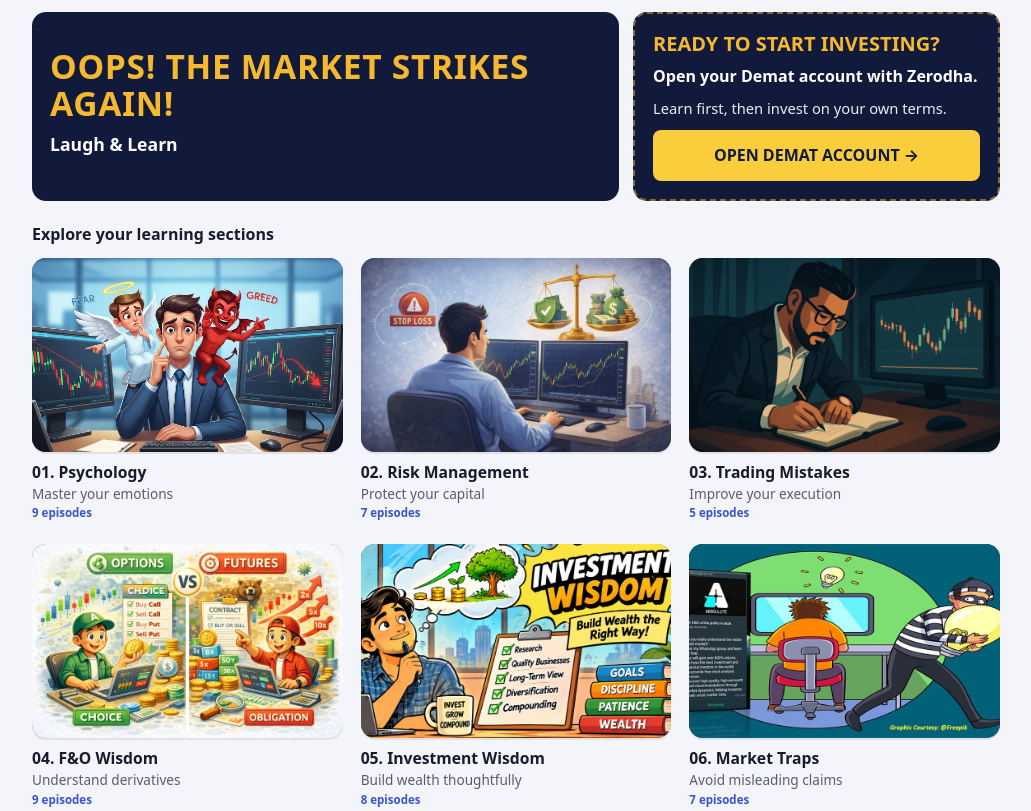
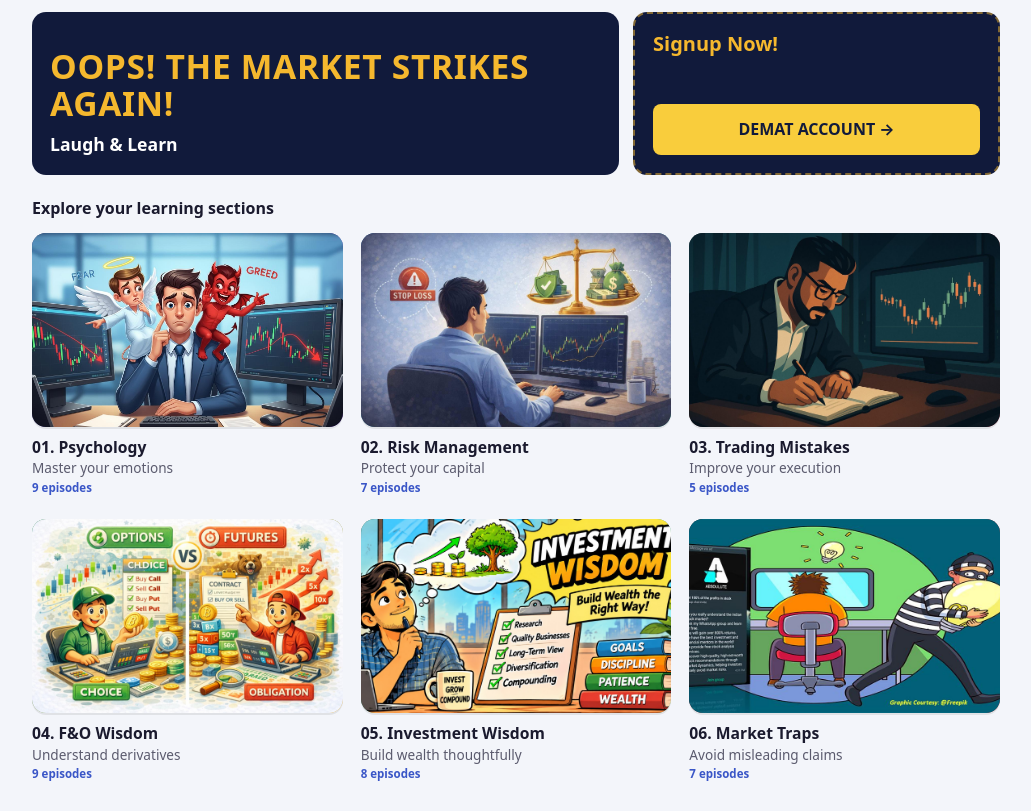
Before and after one commit to vkkeyan1711/powerpangu, a plain HTML site: page comics.html in a window 1280 px wide. Shown: the top 811 px of the page, without its empty margins (124-1155 px from the left). Drawn offline with Linux system fonts and the light colour scheme.

Commit message:
Update comics.html

```diff
--- a/comics.html
+++ b/comics.html
@@ -1234,10 +1234,8 @@ function viewHome(){
     <div class="tagline">Laugh & Learn </div>
       </section>
   <aside class="ref" aria-label="Open a Demat account">
-    <h2>READY TO START INVESTING?</h2>
-    <div class="lead">Open your Demat account with Zerodha.</div>
-    <p>Learn first, then invest on your own terms.</p>
-    <a class="btn" href="https://zerodha.com/open-account?c=ZMPMQU" target="_blank" rel="noopener sponsored">OPEN DEMAT ACCOUNT →</a>
+        <h2><strong>Signup Now!</strong></h2>
+    <a class="btn" href="https://zerodha.com/open-account?c=ZMPMQU" target="_blank" rel="noopener sponsored"> DEMAT ACCOUNT →</a>
 
   </aside>
 </div>
```
